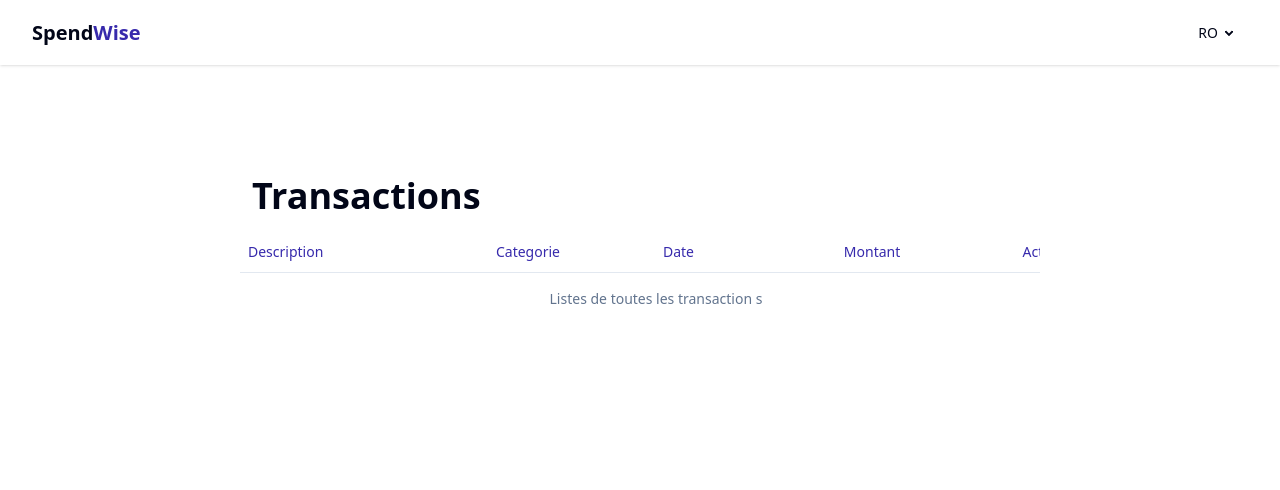
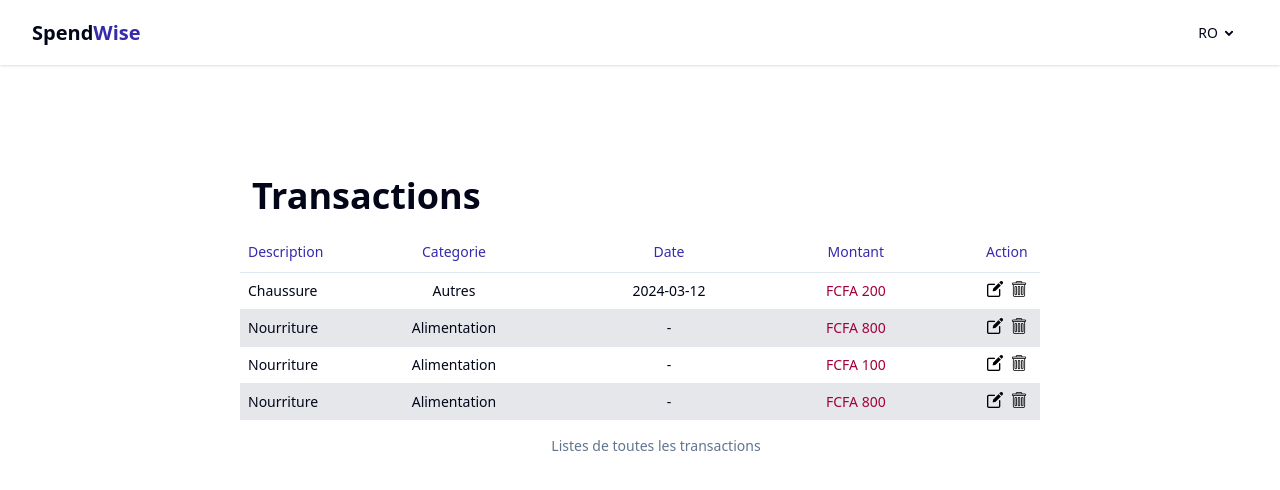
Before and after one commit to lomedigitalschool/spendWiseFront, a React (Vite) app: page /transactions in a window 1280 px wide. Shown: the top 490 px of the page. Built offline with nearby package versions, Linux system fonts and the light colour scheme.

Commit message:
transactions curves added

```diff
--- a/package.json
+++ b/package.json
@@ -23,6 +23,7 @@
     "react-hook-form": "^7.57.0",
     "react-hot-toast": "^2.5.2",
     "react-router-dom": "^7.6.2",
+    "recharts": "^2.15.3",
     "tailwind-merge": "^3.3.1",
     "yup": "^1.6.1",
     "zustand": "^5.0.5"
--- a/src/pages/Dashboard.jsx
+++ b/src/pages/Dashboard.jsx
@@ -15,6 +15,7 @@ import Nav from "../components/Nav";
 import { getTransactions } from "../lib/fetcher";
 import { destroyTransactions } from "../lib/poster";
 import toast from "react-hot-toast";
+import Stats from "./Stats";
 
 export default function Dashboard() {
   const user = "Ro";
@@ -27,11 +28,15 @@ export default function Dashboard() {
   const { selectedTransaction, setSelectedTransaction } =
     useSelectedTransaction();
 
+  const [recentTransactions, setRecentTransactions] = useState([]);
+
   useEffect(() => {
     const response = getTransactions();
     if (response.statusText === "OK") {
       setTransactions(response?.data);
     }
+    const lastTransactions = transactions.slice(-3);
+    setRecentTransactions(lastTransactions);
   }, []);
 
   const handleDelete = (transactionId) => {
@@ -47,7 +52,7 @@ export default function Dashboard() {
     <>
       <Nav />
       {/* under header */}
-      <div className=" max-w-[80vw] max-h-full absolute left-60 right-60 top-40 ">
+      <div className=" max-w-[80vw] max-h-full absolute left-60 right-60 top-25 ">
         <div className="flex flex-col gap-2 px-3">
           <h1 className="text-4xl font-bold">Dashboard</h1>
           <p className="font-semibold text-indigo-800 my-2 ">
@@ -82,7 +87,7 @@ export default function Dashboard() {
             </Link>{" "}
           </div>
           <ul>
-            {transactions ? (
+            {recentTransactions ? (
               transactions.map((transaction) => (
                 <li key={transaction.id}>
                   <div
@@ -167,6 +172,7 @@ export default function Dashboard() {
             + Depense
           </button>{" "}
         </div>
+        <Stats />
         <TransactionsModal
           transactionType={transactionType}
           showModal={showModal}
@@ -174,7 +180,7 @@ export default function Dashboard() {
           modalType={modalType}
           selectedTransaction={selectedTransaction}
         />
-      </div>{" "}
+      </div>
     </>
   );
 }
--- a/src/pages/Stats.jsx
+++ b/src/pages/Stats.jsx
@@ -0,0 +1,36 @@
+import { useTransactionsStore } from "../store/transactionsStores";
+import {
+  Line,
+  LineChart,
+  ResponsiveContainer,
+  XAxis,
+  YAxis,
+  CartesianGrid,
+  Tooltip,
+  Legend,
+} from "recharts";
+
+export default function Stats() {
+  const { transactions } = useTransactionsStore();
+  return (
+    <div className="flex items-center justify-center w-[60] h-auto">
+      <div className=" w-full h-[35vh] my-8">
+        <ResponsiveContainer width="100%" height="100%">
+          <LineChart data={transactions}>
+            <Line
+              name="Courbes des transactions"
+              dataKey="amount"
+              type="monotone"
+              stroke="#3730a3"
+            />
+            <CartesianGrid stroke="#ccc" strokeDasharray="5 5" />
+            <XAxis dataKey="amount" />
+            <YAxis />
+            <Legend />
+            <Tooltip />
+          </LineChart>
+        </ResponsiveContainer>
+      </div>
+    </div>
+  );
+}
--- a/src/pages/Transactions.jsx
+++ b/src/pages/Transactions.jsx
@@ -51,24 +51,25 @@ export default function Transactions() {
         <Table className="w-[65vw]">
           <TableCaption>
             {transactions
-              ? "Listes de toutes les transaction "
+              ? "Listes de toutes les transactions "
               : " Auncunes transactions pour le moment"}
-            s
           </TableCaption>
           <TableHeader>
             <TableRow>
               <TableHead className="w-[100px] text-indigo-800">
                 Description
               </TableHead>
-              <TableHead className="text-right text-indigo-800">
+              <TableHead className="text-center text-indigo-800">
                 Categorie
               </TableHead>
-              <TableHead className="text-right text-indigo-800">Date</TableHead>
+              <TableHead className="text-center text-indigo-800">
+                Date
+              </TableHead>
 
-              <TableHead className="text-right text-indigo-800">
+              <TableHead className="text-center text-indigo-800">
                 Montant
               </TableHead>
-              <TableHead className="text-right text-indigo-800">
+              <TableHead className="text-center text-indigo-800">
                 Action
               </TableHead>
             </TableRow>
@@ -76,28 +77,28 @@ export default function Transactions() {
           <TableBody>
             {transactions &&
               transactions.map((transaction) => (
-                <TableRow key={transaction.id}>
+                <TableRow key={transaction.id} className="even:bg-gray-200">
                   <TableCell className="font-medium capitalize">
                     {transaction?.description}
                   </TableCell>
-                  <TableCell className="font-medium text-right capitalize">
+                  <TableCell className="font-medium text-center capitalize">
                     {transaction?.category}
                   </TableCell>
-                  <TableCell className="font-medium  capitalize">
-                    {transaction?.date}
+                  <TableCell className="font-medium  capitalize text-center">
+                    {transaction.date ? transaction.date : "-"}
                   </TableCell>
 
                   <TableCell
                     className={
                       transaction?.type === "revenu"
-                        ? "text-green-500 text-right"
-                        : "text-rose-800 text-right"
+                        ? "text-green-500 text-center"
+                        : "text-rose-800 text-center"
                     }
                   >
                     FCFA {transaction?.amount}
                   </TableCell>
 
-                  <TableCell className="flex justify-end gap-2">
+                  <TableCell className="flex justify-center gap-2">
                     <button
                       className=" cursor-pointer hover:scale-105"
                       onClick={() => {
@@ -116,7 +117,7 @@ export default function Transactions() {
                       onClick={() => {
                         handleDelete(transaction.id);
                       }}
-                      className="  cursor-pointer mt-1 hover:scale-105"
+                      className="  cursor-pointer hover:scale-105"
                     >
                       <img
                         className="w-4 h-4 "
--- a/src/store/transactionsStores.jsx
+++ b/src/store/transactionsStores.jsx
@@ -1,7 +1,37 @@
 import { create } from "zustand";
 
 export const useTransactionsStore = create((set) => ({
-  transactions: [],
+  transactions: [
+    {
+      id: 2,
+      amount: 200,
+      description: "chaussure",
+      category: "autres",
+      type: "depense",
+      date: "2024-03-12",
+    },
+    {
+      id: 3,
+      amount: 800,
+      description: "nourriture",
+      category: "alimentation",
+      type: "depense",
+    },
+    {
+      id: 4,
+      amount: 100,
+      description: "nourriture",
+      category: "alimentation",
+      type: "depense",
+    },
+    {
+      id: 5,
+      amount: 800,
+      description: "nourriture",
+      category: "alimentation",
+      type: "depense",
+    },
+  ],
   setTransactions: (data) => set({ transactions: data }),
 }));
 
```
Also changed, not shown: 1 other file (tests, documents, lock files or other folders).
